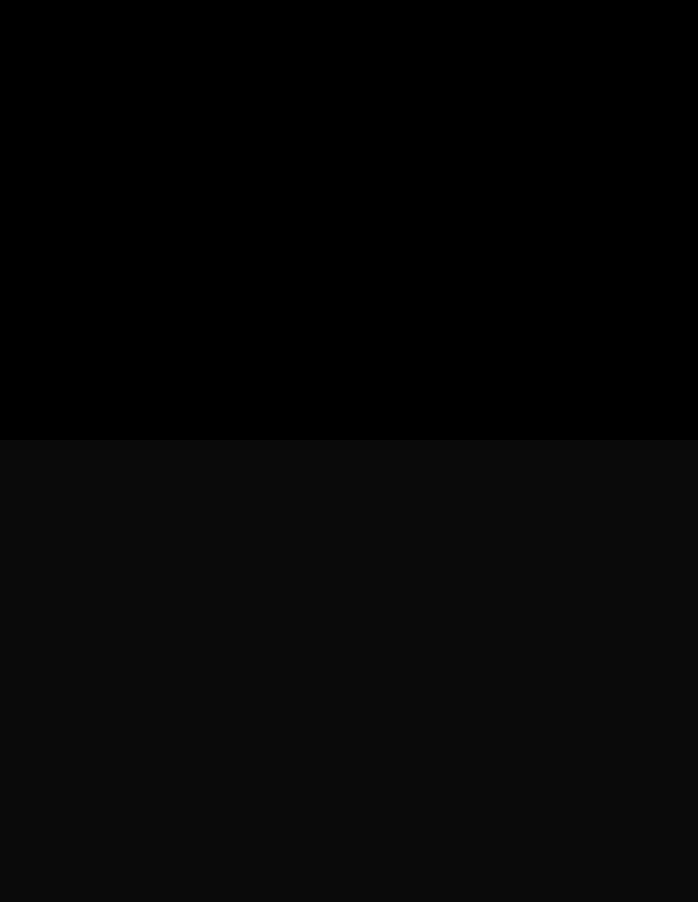
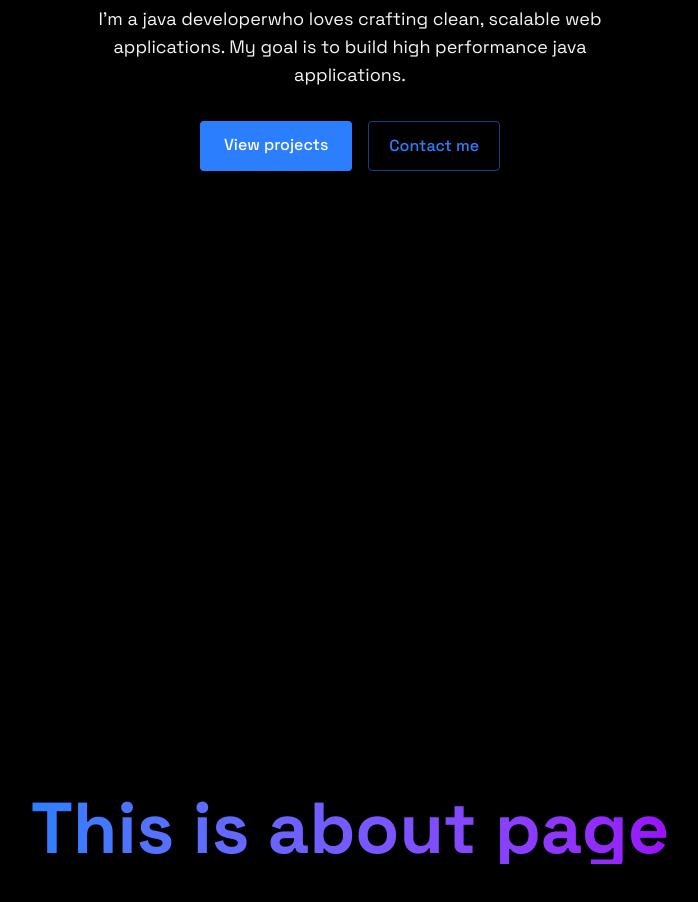
Before and after one commit to Volodymyr-Barkalov/bportfolio, a React (Vite) app: page / in a window 1280 px wide. Shown: the part 360-1262 px from the top of the page, without its empty margins (290-988 px from the left). Before the commit the page ends 800 px from the top, so only its background shows below. Built offline with nearby package versions, Linux system fonts and the light colour scheme.

Commit message:
home page added

```diff
--- a/src/App.jsx
+++ b/src/App.jsx
@@ -2,6 +2,8 @@
 import { LoadingScreen } from './components/LoadingScreen';
 import { Navbar } from './components/Navbar';
 import { MobileMenu } from './components/MobileMenu';
+import { Home } from './components/sections/Home';
+import { About } from './components/sections/About';
 import "./index.css";
 import { useState } from 'react';
 
@@ -15,6 +17,8 @@
          bg-black text-gray-100`}>
           <Navbar menuOpen={menuOpen} setMenuOpen={setMenuOpen}/>
           <MobileMenu menuOpen={menuOpen} setMenuOpen={setMenuOpen}/>
+          <Home />
+          <About />
         </div>
     </>
   )
--- a/src/components/sections/About.jsx
+++ b/src/components/sections/About.jsx
@@ -0,0 +1,14 @@
+export const About = () => {
+  return (
+    <section
+      id="about"
+      className="min-h-screen flex items-center justify-center relative"
+    >
+      <div className="text-center z-10 px-4">
+        <h1 className="text-5xl md:text-7xl font-bold mb-6 bg-gradient-to-r from-blue-500 to-purple-600 bg-clip-text text-transparent leading-right">
+          This is about page
+        </h1>
+      </div>
+    </section>
+  );
+};
--- a/src/components/sections/Home.jsx
+++ b/src/components/sections/Home.jsx
@@ -0,0 +1,36 @@
+export const Home = () => {
+  return (
+    <section
+      id="home"
+      className="min-h-screen flex items-center justify-center relative"
+    >
+      <div className="text-center z-10 px-4">
+        <h1 className="text-5xl md:text-7xl font-bold mb-6 bg-gradient-to-r from-blue-500 to-purple-600 bg-clip-text text-transparent leading-right">
+          Hi, I'm vbar
+        </h1>
+
+        <p className="text-grey-400 text-lg mb-8 max-w-lg mx-auto">
+          I'm a java developerwho loves crafting clean, scalable web
+          applications. My goal is to build high performance java applications.
+        </p>
+        <div className="flex justify-center space-x-4">
+          <a
+            href="#projects"
+            className="bg-blue-500 text-white py-3 px-6 rounded font-medium transition relative overflow-hidden hover:-translate-y-0.5 hover:shadow-[0_0_15px_rgba(59, 130, 246, 0.4)]"
+          >
+            View projects
+          </a>
+
+          <a
+            href="#contact"
+            className="border border-blue-500/50 text-blue-500 py-3 px-5 rounded font-medium transition-all duration-200
+            hover:-translate-y-0.5 hover:shadow-[0_0_15px_rgba(59, 130, 246, 0.2)]
+            hover:bg-blue-500/10"
+          >
+            Contact me
+          </a>
+        </div>
+      </div>
+    </section>
+  );
+};
```
